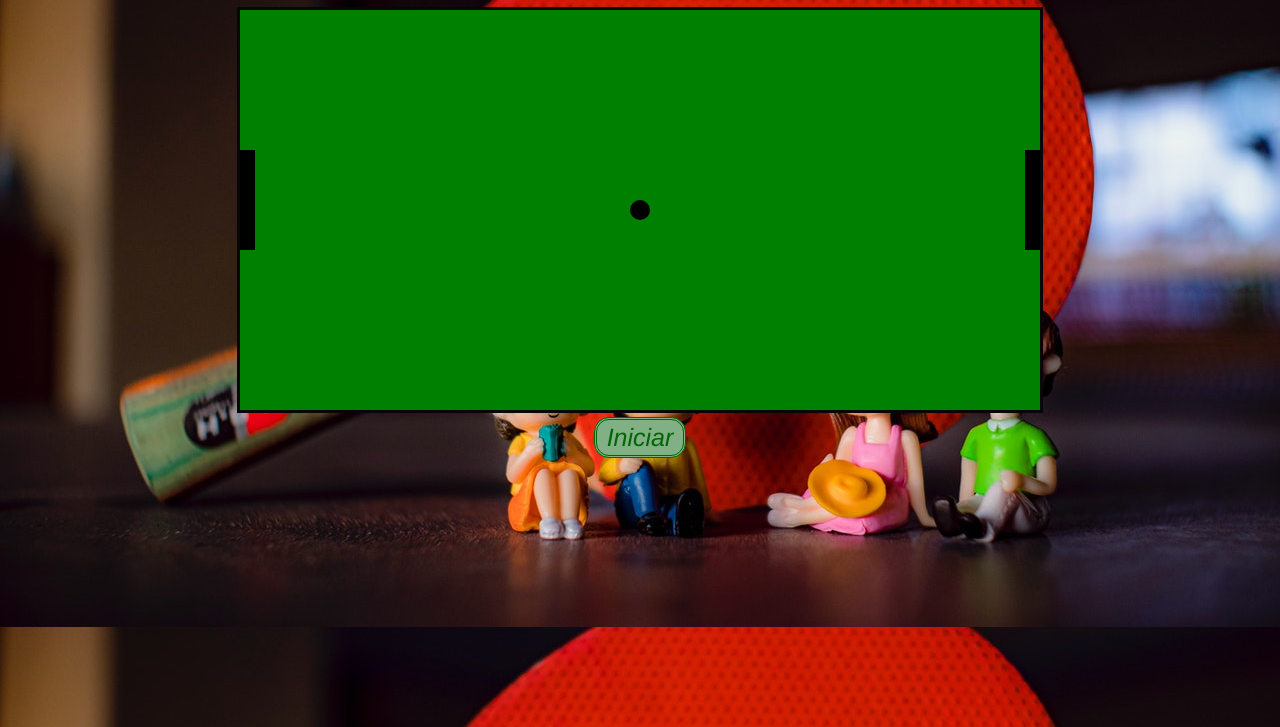
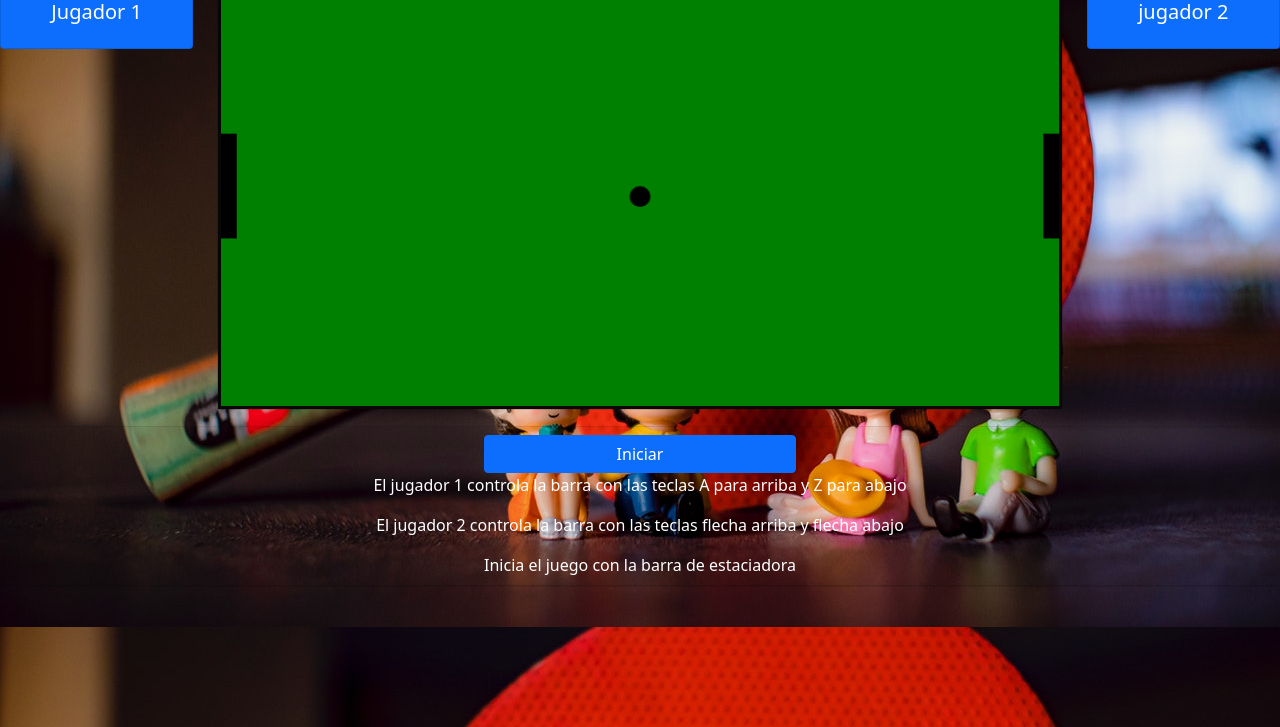
Before and after one commit to juanfelipegarcia/PingPongSofka, a plain HTML site: page index.html in a window 1280 px wide. Shown: the part 73-800 px from the top of the page. Drawn offline with nearby package versions, Linux system fonts and the light colour scheme.

Commit message:
Generacion del stylo  para  el juego con CSS y Bootstrap

```diff
--- a/CSS/Style.css
+++ b/CSS/Style.css
@@ -1,10 +1,12 @@
 body{
   background-color :aqua;
-  text-align :center;
+
   background-image: url("/IMG/pong2.jpg");
+  background-size: cover no-repeat;
 }
 
 canvas{
+
   border:solid;
   border-color: rgb(7, 7, 7);
   background-color: green;
@@ -17,6 +19,15 @@ h1{
   background-color: rgba(0, 0, 0, 0.301);
 
 }
+
+.instruciones{
+  color:white;
+  text-align: center;
+  background-color: rgba(0, 0, 0, 0.301);
+}
+
+
+
 
  .boton_1{
   text-decoration: none;
--- a/JS/main.js
+++ b/JS/main.js
@@ -38,6 +38,7 @@
 		move: function(){
 			this.x += (this.speed_x * this.direction);
 			this.y += (this.speed_y);
+
 
 			// if (this.x <= 10) {
 			// 	this.x = 400;
@@ -193,6 +194,7 @@ var board_view = new BoardView(canvas,board);
 var ball = new Ball(400, 200, 10,board);
 
 document.addEventListener("keydown", function (ev) {
+console.log(ev.keyCode);
 	if (ev.keyCode == 38) {
 		ev.preventDefault();
 		if (bar_2.y >= 10) {
@@ -205,15 +207,15 @@ document.addEventListener("keydown", function (ev) {
 			bar_2.down();
 		}
 	}
-	else if (ev.keyCode == 87) {
-		//Tecla W
+	else if (ev.keyCode == 65) {
+		//Tecla A
 		ev.preventDefault();
 		if (bar.y >= 10) {
 			bar.up();
 		}
 	}
-	else if (ev.keyCode == 83) {
-		//tecla S
+	else if (ev.keyCode == 90) {
+		//tecla Z
 		ev.preventDefault();
 		if (bar.y <= 290) {
 			bar.down();
--- a/index.html
+++ b/index.html
@@ -4,20 +4,49 @@
   <meta charset="UTF-8">
   <meta http-equiv="X-UA-Compatible" content="IE=edge">
   <meta name="viewport" content="width=device-width, initial-scale=1.0">
+  <link href="https://cdn.jsdelivr.net/npm/bootstrap@5.1.3/dist/css/bootstrap.min.css" rel="stylesheet" integrity="sha384-1BmE4kWBq78iYhFldvKuhfTAU6auU8tT94WrHftjDbrCEXSU1oBoqyl2QvZ6jIW3" crossorigin="anonymous">
+
+
   <title>Ping Pong</title>
   <link rel="stylesheet" href="/CSS/Style.css">
 </head>
 <body>
-  <div class="container">
-    <h1>Ping Pong</h1>
-    <canvas id="canvas"></canvas>
-    <div class="">
-			<div class="">
-				<button type="button" class="boton_1" onclick="location.reload()">Iniciar</button>
-			</div>
-		</div>
+  <h1 style="text-align: center;">Ping Pong!</h1>
+  <div class="row mb-3">
+    <div class="col-sm-2">
+      <div class="card text-white bg-primary" style="text-align: center;">
+        <div class="card-body">
+          <h5 class="card-title">Jugador 1</h5>
+
+        </div>
+      </div>
+    </div>
+    <div class="col-sm-8">
+      <div class="card bg-transparent" style="text-align: center;">
+          <canvas id="canvas"></canvas>
+      </div>
+    </div>
+    <div class="col-sm-2">
+      <div class="card text-white bg-primary" style="text-align: center;">
+        <div class="card-body">
+          <h5 class="card-title">jugador 2</h5>
+
+        </div>
+      </div>
+    </div>
+  </div>
+  <div class="row mb-3">
+    <div class="card text-center bg-transparent text-white">
+      <div class="card-header">
+        <button type="button" class="btn btn-primary d-grid gap-2 col-3 mx-auto" onclick="location.reload()">Iniciar</button>
+        <p class="card-text">El jugador 1 controla la barra con las teclas A para arriba y Z para  abajo</p>
+        <p class="card-text">El jugador 2 controla la barra con las teclas flecha arriba y flecha abajo</p>
+        <p class="card-text">Inicia el juego con la barra de estaciadora</p>
+    </div>
   </div>
 
+  <script src="https://kit.fontawesome.com/a60e36df43.js" crossorigin="anonymous"></script>
+  <script src="https://cdn.jsdelivr.net/npm/bootstrap@5.1.3/dist/js/bootstrap.bundle.min.js" integrity="sha384-ka7Sk0Gln4gmtz2MlQnikT1wXgYsOg+OMhuP+IlRH9sENBO0LRn5q+8nbTov4+1p" crossorigin="anonymous"></script>
   <script src="/JS/main.js"></script>
 </body>
 </html>
```
